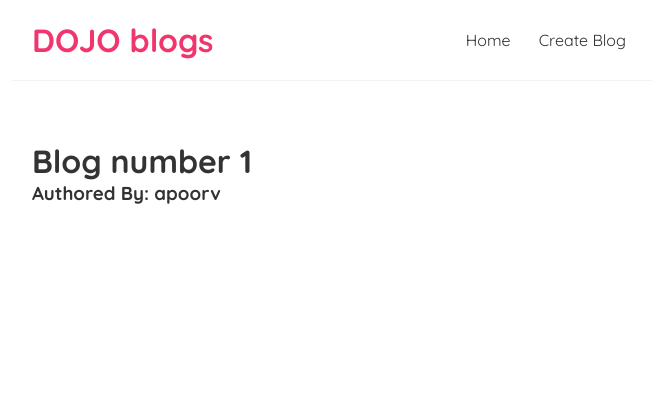
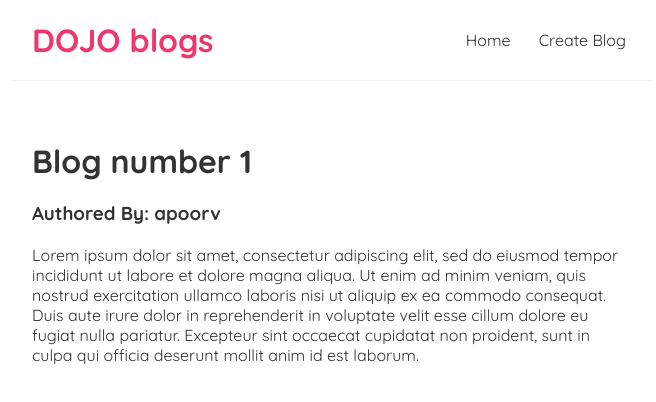
Before and after one commit to apoorvjaiswal/apoorv-blog, a React (Create React App) app: page /1 in a window 1280 px wide. Shown: the top 402 px of the page, without its empty margins (308-964 px from the left). Built offline with nearby package versions, Linux system fonts and the light colour scheme; data requests are answered from the project's data file.

Commit message:
added create blog feature

```diff
--- a/data/db.json
+++ b/data/db.json
@@ -4,36 +4,54 @@
       "title": "My Journey",
       "body": "Lorem ipsum dolor sit amet, consectetur adipiscing elit, sed do eiusmod tempor incididunt ut labore et dolore magna aliqua. Ut enim ad minim veniam, quis nostrud exercitation ullamco laboris nisi ut aliquip ex ea commodo consequat. Duis aute irure dolor in reprehenderit in voluptate velit esse cillum dolore eu fugiat nulla pariatur. Excepteur sint occaecat cupidatat non proident, sunt in culpa qui officia deserunt mollit anim id est laborum.",
       "author": "apoorv",
-            "id": 1
+      "id": "1"
     },
     {
       "title": "My life",
       "body": "Lorem ipsum dolor sit amet, consectetur adipiscing elit, sed do eiusmod tempor incididunt ut labore et dolore magna aliqua. Ut enim ad minim veniam, quis nostrud exercitation ullamco laboris nisi ut aliquip ex ea commodo consequat. Duis aute irure dolor in reprehenderit in voluptate velit esse cillum dolore eu fugiat nulla pariatur. Excepteur sint occaecat cupidatat non proident, sunt in culpa qui officia deserunt mollit anim id est laborum.",
       "author": "aishwary",
-            "id": 2
+      "id": "2"
     },
     {
       "title": "Mai hoon khalnayak",
       "body": "Lorem ipsum dolor sit amet, consectetur adipiscing elit, sed do eiusmod tempor incididunt ut labore et dolore magna aliqua. Ut enim ad minim veniam, quis nostrud exercitation ullamco laboris nisi ut aliquip ex ea commodo consequat. Duis aute irure dolor in reprehenderit in voluptate velit esse cillum dolore eu fugiat nulla pariatur. Excepteur sint occaecat cupidatat non proident, sunt in culpa qui officia deserunt mollit anim id est laborum.",
       "author": "ayushi",
-            "id": 3
+      "id": "3"
+    },
+    {
+      "id": "d206"
+    },
+    {
+      "id": "547d"
+    },
+    {
+      "id": "5c25"
+    },
+    {
+      "id": "55ab"
+    },
+    {
+      "id": "c3fc"
     }
   ],
   "users": [
     {
       "user": "Apoorv",
       "userType": "admin",
-            "mail": "apoorvjaiswal56@gmail.com"
+      "mail": "apoorvjaiswal56@gmail.com",
+      "id": "9950"
     },
     {
       "user": "Ayushi",
       "userType": "user",
-            "mail": "ayushi3197@gmail.com"
+      "mail": "ayushi3197@gmail.com",
+      "id": "c812"
     },
     {
       "user": "Aishwary",
       "userType": "reviewer",
-            "mail": "jaiswalaishwary683@gmail.com"
+      "mail": "jaiswalaishwary683@gmail.com",
+      "id": "d3f0"
     }
   ]
 }
--- a/src/App.tsx
+++ b/src/App.tsx
@@ -4,8 +4,18 @@ import Home from './Home';
 import { BrowserRouter as Router, Routes, Route, Link, Navigate } from 'react-router-dom';
 import CreateComponent from './create';
 import BlogDetails from './BlogDetails';
+import { json } from 'stream/consumers';
 
 function App() {
+  const handleSubmit=async ()=>{
+    const response=await fetch('http://localhost:8000/blogs',
+      {method:'POST',
+        headers:{'Content-Type': 'application/json'
+        },
+        body:JSON.stringify({key:"sds"})
+    });
+  }
+
   return (
     /* convert everytgin to string except booleans and objects*/
     <Router>
@@ -14,7 +24,9 @@ function App() {
         <div className="content">
           <Routes>
             <Route path="/" element={<Home />} />
-            <Route path="/create" element={<CreateComponent/>}/>
+            <Route path="/create" element={<CreateComponent
+            // handleSubmit={handleSubmit}
+            />}/>
             <Route path="/:id" element={<BlogDetails/>}/>
           </Routes>
         </div>
--- a/src/BlogDetails.tsx
+++ b/src/BlogDetails.tsx
@@ -4,19 +4,18 @@ import useFetch from './useFetch';
 import { error } from 'console';
 
 interface IBlog {
-  id:number;
+  id: number;
+  title: string;
   author:string;
-  body:string;
-};
+  body: string;
+}
 interface IBlogDetails{
 
 };
 const BlogDetails: React.FC<IBlogDetails> = ({}) => {
     const {id}=useParams();
-    const {data,error,isPending}=useFetch({url:'http://localhost:8000/blogs/'+id});
-    console.log(json(data));
-    // debugger;
-    // const blog=data<IBlog>;
+    const {data,isPending, error}=useFetch({url:'http://localhost:8000/blogs/'+id});
+    const blog = data as IBlog|null;
 
   return (
     <div>
@@ -24,9 +23,11 @@ const BlogDetails: React.FC<IBlogDetails> = ({}) => {
     {error && <h1> OOPS! Unable to fetch the blog</h1>}
     {data &&
       <div>
-    <h1>Blog number {id}</h1>
-    <h3>Authored By: {data.author}</h3>
-    {/* <p>{data.body}</p> */}
+    <h1>Blog number {blog?.id}</h1>
+    <br></br>
+    <h3>Authored By: {blog?.author}</h3>
+    <br></br>
+    <p>{blog?.body}</p>
     </div>
     }
     </div>
--- a/src/BlogList.tsx
+++ b/src/BlogList.tsx
@@ -3,6 +3,7 @@ import { Link } from 'react-router-dom';
 interface IBlog {
   id: number;
   title: string;
+  author:string;
   body: string;
 }
 interface IBlogListProps {
--- a/src/create.tsx
+++ b/src/create.tsx
@@ -1,19 +1,52 @@
-import React from 'react';
+import React, { useEffect, useState } from 'react';
+import useFetch from './useFetch';
 
 interface ICreateComponent {
+  handleSubmit?: any;
 };
 const CreateComponent: React.FC<ICreateComponent> = ({}) => {
+  const [blogTitle,setBlogTitle]= useState('');
+  const [selectedOption,setSelectedOption]=useState('');
+  const [blogBody,setBlogBody]=useState('');
+  const [triggerFetch,setTriggerFetch] = useState(false);
+  const url='http://localhost:8000/blogs';
+
+  useEffect(()=>{
+    const { data, error, isPending } = useFetch({ url:url, method :'GET', body : null })
+  },[triggerFetch])
+
   return (
     <div>
         <h1>Add a new Blog</h1>
-        <p> Add Blog title</p>
-        <input></input>
-        <p>Add author</p>
-        <select ></select>
-        <p>Add body</p>
-        <textarea></textarea>
+        <form onSubmit={useFetch}>
+        <p> Add Blog title {blogTitle}</p>
+        <input
+        type='text'
+        required
+        value={blogTitle}
+        onChange={(e)=>{
+          setBlogTitle(e.target.value);
+        }}/>
+        <p>Add author {selectedOption}</p>
+        <select
+        defaultValue=""
+        value={selectedOption}
+        onChange={(e)=>{
+          setSelectedOption(e.target.value);
+        }}>
+          <option value="">Select an Option</option>
+          <option value="apoorv">apoorv</option>
+          <option value="aishwary">aishwary</option>
+          <option value="ayushi">ayushi</option>
+        </select>
+        <p>Add body {blogBody}</p>
+        <textarea
+        required
+        onChange={(e)=>{setBlogBody(e.target.value)}} ></textarea>
         <br/>
-        <button >Submit</button>
+
+        <button>Submit</button>
+        </form>
     </div>
   );
 };
--- a/src/useFetch.tsx
+++ b/src/useFetch.tsx
@@ -3,20 +3,23 @@ import { useEffect, useState } from 'react';
 interface IUseFetch {
   url: string;
   method?: string;
+  body?: any;
 }
-interface Blog {
+interface IBlog {
   id: number;
   title: string;
   author: string;
   body: string;
 }
-const useFetch = ({ url, method = 'GET' }: IUseFetch) => {
-  const [data, setData] = useState<Blog[] | null>(null);  // Expect an array of Blog or null
-  const [error, setError] = useState(null);
+const useFetch = ({ url, method = 'GET', body = null }: IUseFetch) => {
+  const [data, setData] = useState<IBlog[] | null>(null);  // Expect an array of Blog or null
+  const [error, setError] = useState<string | null>(null);
   const [isPending, setIsPending] = useState(true);
 
+
   useEffect(() => {
-    setTimeout(()=>{
+    if (method == 'GET') {
+      const fetchData = async () =>
         fetch(url, { method })
           .then(result => {
             if (!result.ok) {
@@ -32,8 +35,43 @@ const useFetch = ({ url, method = 'GET' }: IUseFetch) => {
           .catch((e) => {
             setIsPending(false);
             setError(e.message);
-      })},1000);
-  }, [url, method]);
+          });
+      setTimeout(fetchData, 1000);
+    }
+    else if (method == 'POST') {
+      const addData = async () => {
+        setIsPending(true);
+
+        try {
+          const options: RequestInit = {
+            method,
+            headers: {
+              'Content-Type': 'application/json',
+            },
+            body: method === 'POST' && body ? JSON.stringify(body) : null,
+          };
+
+          const response = await fetch(url, options);
+
+          if (!response.ok) {
+            console.log(response.json());
+          }
+          else{
+            console.log(response.json());
+          }
+
+          const result = await response.json();
+          setData(result);
+          setError(null);
+        } catch (error: any) {
+          setError(error.message);
+        } finally {
+          setIsPending(false);
+        }
+      }
+      setTimeout(addData,1000); // Optional delay
+    }
+  }, [url, method, body]);
 
 return { data, error, isPending };  // Return an object, not an array
 };
```
Lines whose indentation alone changed are shown as unchanged.
